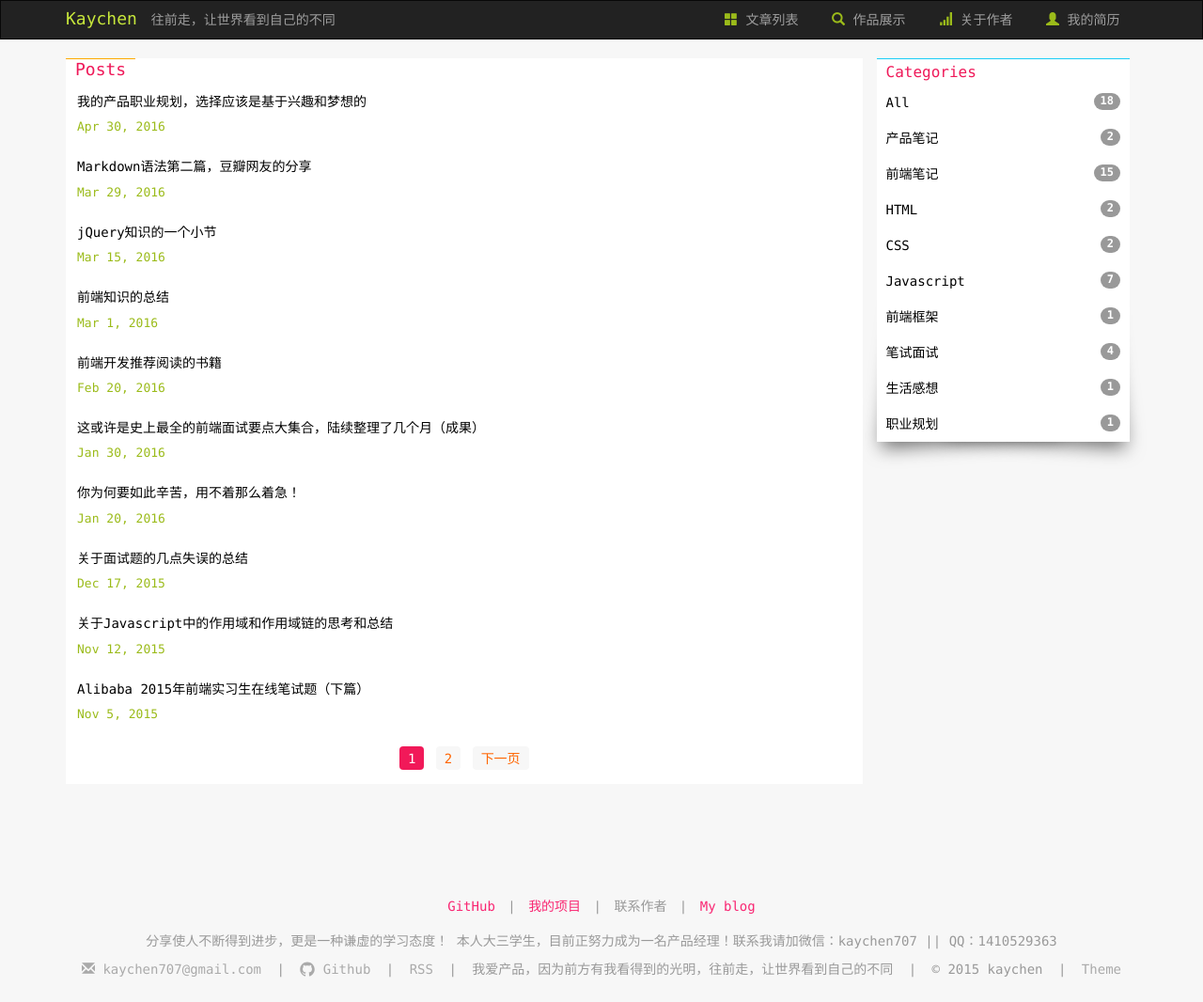
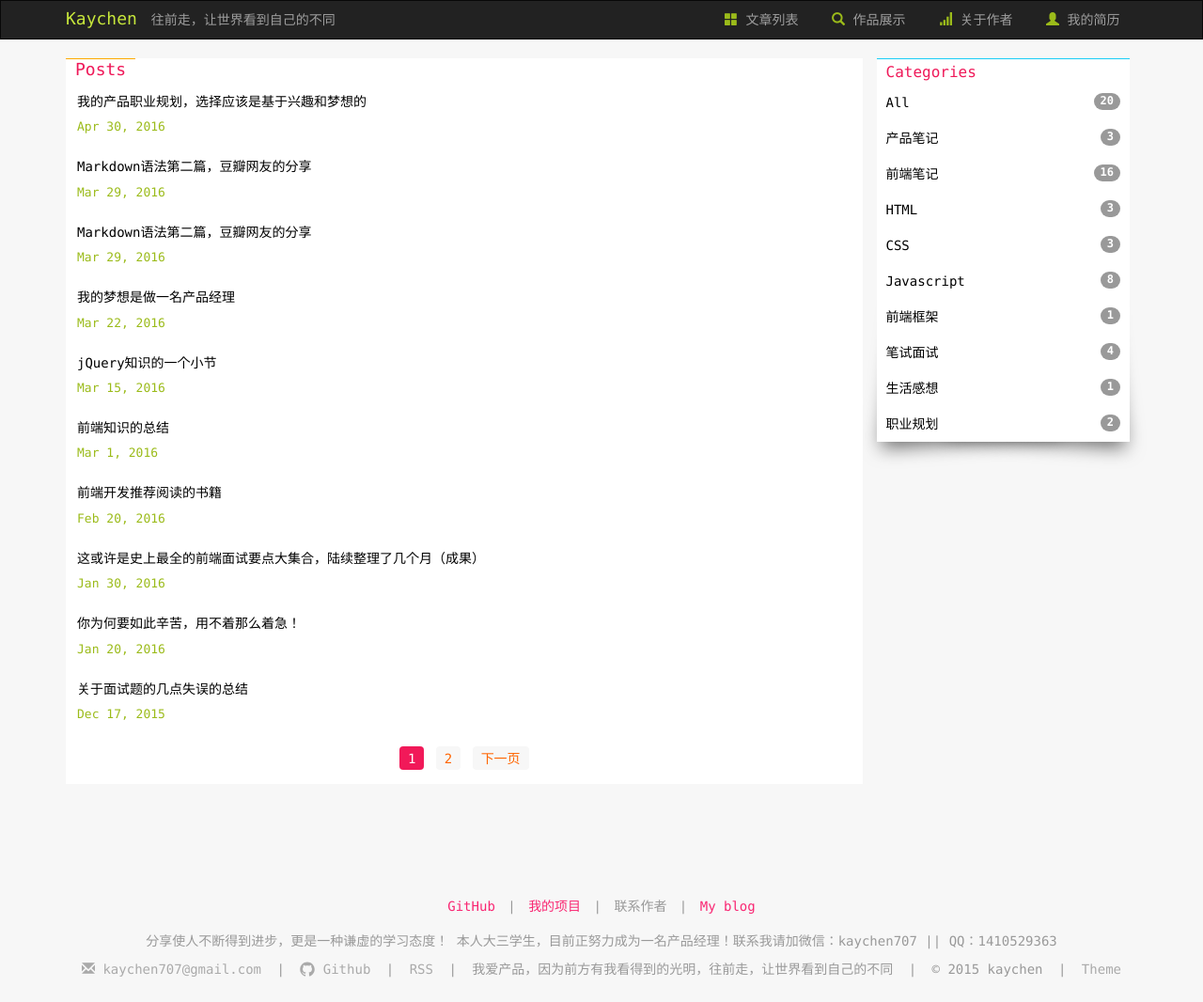
Before and after one commit to LittlewhiteChen/LittlewhiteChen.github.io, a Jekyll site: the page built from index.html, in a window 1280 px wide. Shown: the whole page at 94% size. Built offline with Jekyll 4.4.1, drawn with Linux system fonts in a browser that asks for light colours; nearby versions of some CDN libraries; the list of posts is cut into pages by our own code; comment, search, counter and statistics services are not loaded; a style sheet for code colours, icons or effects is not loaded; some of the changed lines change nothing that is shown.

Commit message:
产品笔记

````diff
--- /dev/null
+++ b/_posts/2016-03-22-0017.md
@@ -0,0 +1,80 @@
+---
+layout: post
+title:  "我的梦想是做一名产品经理"
+date:   2016-03-22 09:06:05
+categories: 产品笔记 职业规划
+excerpt: 产品
+---
+* content
+{:toc}
+
+
+**我的梦想是做一名演员——周星驰**
+
+接连两次的面试失败，一次死在阿里巴巴内推单面上，一次是死在腾讯群面上，感觉心里挺难过的。之前都是信息满满的，可是真的见识到惨烈的竞争后，感觉自己并没有想象中的强大。甚至有一些迷茫……
+
+结束了这两次的面试，我开始在问我自己，我的梦想是什么？我擅长什么？
+
+## 我为何要选择做产品经理
+
+上大学之前，我很憧憬电子商务专业，我想未来的三年我会是一名专业的电子商务方向的工程师，读了一年之后，我觉太过空洞，经过短暂的一年创业之后，我开始学习前端技术，我也学习了很多，很深入。我的梦想是成为一名优秀的前端工程师。
+
+然而今年2月底，我在开始找实习工作的时候，我放弃了前端工程师的想法，为什么放弃呢？
+1. 就前端工程师和产品经理两个岗位所做的工作，我似乎更喜欢产品经理更加感性的工作，我本身是文科专业，又有一定的技术基础，在产品经理这个岗位会更适合一些。
+2. 在职业发展规划上，我本身的计划是先通过技术途径能够去更大的公司，然后再转向产品岗位，我最终是先做产品的工作。
+3. 但是穷在学习前端技术的时候，有自己的缺陷，没有扎实的计算机基础知识，这在很大程度上限制了我在技术上的深入，在学习框架知识和一些底层原理的时候，感觉非常的吃力，所以这在一定程度上暗示着我在这条路上，无法干的非常的出色。
+4. 反过来说产品工作，我做产品工作就可以做的非常出色么？大二开始接触产品经理这个职位，但是当时我并没有打算做一名产品经理，而是花了一年的时间，学习各种技术。这样我在产品工作上有了相对优势的技术基础，我更加熟悉产品的开发流程和技术衡量。
+5. 目前通过一个月的产品学习，我的进步很大，因为之前打了一定的基础。后面需要一个综合的整理以及实践学习。
+
+**结果是我确实想做一名出色的产品经理，想做一些事，或许可以改变人们的生活。**
+
+## 我适合当产品经理么
+
+
+**1. 我是一个彻底的产品控。**
+    大学两次自主创业，两年前端开发经验，经历过多种角色和多个岗位的的尝试和锻炼，比如产品经理，前端开发，电子商务系统策划，运营等。主导管理过多款产品的整个生命周期；喜欢自己设计一些小应用；有工匠的苛刻思维和标准，专业，极致的产品思维；擅长的产品方向，需求分析和管理，项目协作推进和管理，产品设计，用户研究，电子商务产品。
+**2. 我是一个典型的文科男**
+    拥有丰富的感性思维，思维活跃，心思细腻，注重细节，追求完美，文案能力过硬。
+**3. 我又是一个不甘落后的理科技术宅**
+    有技术开发背景，懂得开发的各种标准，了解一些基本的技术架构，能够进行前端开发，了解后端，性能优化，技术可行性分析。擅长技术方面的沟通。具有逻辑推理思维，抽象能力思维，数据分析能力。
+**4. 也是一名不折不扣的大龄青年**
+    经历过生活的挫折，抗压能力强，成熟稳重，做事非常严谨可靠，超强的自我管理能力，自控能力强，能够快速承担工作，担任起责任
+**5. 还是一个无比爱折腾的青年**
+    有两次创业经历，掌握更多的知识，经历了大风大浪，更加懂得业务，经历丰富，更加稳重，对工作上手快，有更好的执行力，团队沟通，团队管理，执行力比其他人有优势。在日常生活中自己做一些手工产品，厨艺是个优势，三不沾，烟酒，游戏，却特别喜欢整理，收拾，辍学去打工，成了大龄青年。
+**6. 一个凡事都要规划的理智者**
+    学习会有清晰的规划，这次实习工作的详细规划，人生目标的规划，职业方向清晰，目标坚定，做事情有条不紊。
+
+**7. 一个爱书如命的收藏者，能够快速学习一门新技术，新方法，知识面广泛，懂得的多，深度学习，强烈的自我驱动，有技术，产品，电商三方面的扎实知识。**
+___
+**劣势，待跟进的功能：**
+
+1.过于执着，追求大而全，浪费时间
+2.闭门造车
+3.遇事胆怯，不够自信
+
+**优化迭代方案：**
+
+1.提高效率，在下一版本（后面几个月），多锻炼自己的逻辑能力，多看书，提高设计能力。
+2.学会与人交流，平时多分享，多演说，在下一版本，会有很大改变.
+
+----
+以上对自己的性格做了一个总结，也是自己的做产品工作的优势分析。
+
+## 我的产品工作方向
+
+1. 我的主修专业是电子商务专业，电商领域是我最擅长的方向。
+2. 我有一定的技术基础，在电商产品开发中会有更大的优势。
+3. 文科出身，在文案上会有独特的优势。
+
+**所以我的方向是电商领域的产品经理**
+
+----
+
+## 我在面试产品职位上的问题
+
+1. 我最大的问题在于表达能力，社交能力的欠缺，自信心的建立上。
+在群面中，我会将自己的处于leader的角色上，但是我不知不觉的过于表现自己，忽略了团队，所以在群面中，处于劣势，有必要转换角色。首先加强文字梳理，逻辑梳理，表达能力上的锻炼，争取成为总结陈词的角色；另外一点是在于创意的积累上，可以作为创意的提供者和陈词的补充者。
+2. 单面中个人经历的复盘上欠缺，没有具体化，大而空。
+3. 个人产品知识体系的还不完整，产品的硬技能不够。
+4. 知识的广度不够，比如游戏，直播平台，机器学习等等流行领域的了解不够。
+5. 加强心理素质的锻炼，开始的一些面试成功率会很低，马云当初面试也被拒绝了十几次，最后才成功。不气馁，及时做反思总结，再努力争取。循环往复几次，慢慢的就会提高成功率。
--- /dev/null
+++ b/_posts/2016-03-29-0018.md
@@ -0,0 +1,192 @@
+---
+layout: post
+title:  "Markdown语法第二篇，豆瓣网友的分享"
+date:   2016-03-29 12:06:05
+categories: 前端笔记 HTML CSS Javascript
+excerpt: Markdown语法（马克飞象）相关，Github上的MarkDown语法分享。
+---
+
+* content
+{:toc}
+
+
+
+#Markdown
+
+>网上关于Markdown的介绍和入门指南已经很多，再写一份似乎显得多余，但对于我自己来说，写这样一份文档是对自己的Markdown掌握情况的检验，也是为推广Markdown贡献力量。
+如有错漏之处，还请指出。
+
+##1.What
+Markdown是一种轻量级标记语言。用来在输入文本的同时完成格式的编辑以及图片超链接的插入等工作。
+
+##2.Why
+- 在写作时，对于格式的编辑往往会打断思路，影响本来顺畅的行文。而使用Markdown写作则可以避免这种麻烦，整个过程中甚至可以做到全键盘操作，不需要使用鼠标甚至触摸板，大大***提高写作效率***。
+
+- 现在的写作软件如Word、Pages，强大全能，但同样复杂臃肿。对于普通的文字写作来说，有大量功能是用不到的，反而会造成不便。Markdown作为一种标记语言，***对编辑器无要求***，文本可以在任何地方输入，之后使用软件转成html或者pdf即可。
+
+- 作为纯文本，***分享时只需传送原文***，一来整个文件非常小，以k计；二来文本已经包括对格式的说明，收到的一方在查看时，原文的内容和格式并不会因为使用软件的差异而产生大的区别，这对于需要协作编辑的文本十分重要。
+
+- Markdown可以***直接导出***成HTML、PDF等格式，兼容性及拓展性很强。
+
+
+##3.How
+###3.1 Markdown语法
+
+- ###标题
+                # 一级标题
+                ## 二级标题
+                ### 三级标题
+                #### 四级标题
+                ##### 五级标题
+*效果是：*
+>#一级标题
+>## 二级标题
+>### 三级标题
+>#### 四级标题
+>##### 五级标题
+
+- ###强调
+                *斜体*
+                **粗体**
+                ***粗斜体***
+*效果是：*
+> *斜体*
+> **粗体**
+> ***粗斜体***
+
+- ###序列
+                有序序列：
+                1.内容
+                2.
+                3.
+
+                无序序列：
+                - 内容
+                -
+                -
+                或
+                * 内容
+                *
+                *
+
+- ###引用
+                >引用内容
+        *效果是：*
+        > >引用内容
+
+- ###分隔
+                ----------------
+                ================
+                ****************
+                任意一种符号；符号的数量大于两个。
+        *效果是：*
+        > ------------------
+
+- ###代码段
+                按tab键
+                或
+                ```代码段```
+        *效果是：*
+        >```代码段```
+
+- ###删除
+                ~~删除内容~~
+        *效果是：*
+        >~~删除内容~~
+
+- ###链接和邮件
+                <邮箱地址>
+                        <example@gmail.com>
+                <网址>
+                        <http://zhusunbg.duapp.com/yocson>
+                [说明](网址)
+                        [豆瓣](www.douban.com)
+                [说明][序号]
+                [序号]: 网址 （此句可在文档任意位置）
+                        [豆瓣][1]
+                        [1]: http://www.douban.com
+        *效果是：*
+        ><example@gmail.com>
+        ><http://zhusunbg.duapp.com/yocson>
+        >[豆瓣](http://wwww.douban.com)
+    >[豆瓣][1]
+[1]: http://www.douban.com
+
+- ###图片
+                ![说明]（网址)
+                        ![重庆](http://img5.douban.com/view/photo/photo/public/p2181560267.jpg)
+                ![说明][序号]
+            [序号]: 网址 (此句可在文档任意位置)
+        *效果是：*
+        >![重庆](http://img5.douban.com/view/photo/photo/public/p2181560267.jpg)
+
+
+- ###表格
+                |标……题|标……题|标……题|
+                |:---|:---:|----:|
+            |左对齐|居中|右对齐|
+            “：”的位置控制对齐方式
+
+        *效果是：*
+        >
+        |标……题|标……题|标……题|
+        |:---|:---:|----:|
+    |左对齐|居中|右对齐|
+
+- ###脚注
+                内容[^序号]
+                [^序号]：解释
+        *效果是：*
+        >内容[^1]
+
+[^1]:相关解释
+
+- ###输入原符号
+                由于markdown使用了一些符号作为标记符，所以如想输入原符号，需在前面加一个“\”
+        *效果是：*
+        > \* \#
+
+
+### 3.2 Markdown工具
+###Mac：
+[Mou](http://mouapp.com/)
+>国人制作的一款非常优秀的软件，免费。入门建议使用。
+
+
+[Ulysses III](http://www.ulyssesapp.com/)
+>很专业，评价很高，但需购买。后期可以考虑使用。
+
+###IOS：
+[Evermark](http://esoftmobile.com/evermark/)
+>国内开发者做的小应用，轻量便捷，我一直在用。唯一的遗憾是没有iPad版，但我问了开发者，他答复新版本将会支持，会尽快发布。
+![](http://esoftmobile.com/evermark/screenshot1.PNG)
+
+[WordEver](http://wordever.info/)
+>在找iPad端编辑器时发现的，键盘的功能非常强大。缺点是不支持中文，如果纯英文写作推荐这个软件。
+![](http://wordever.info/images/slider/ipad-mini.png)
+
+###Windows：
+[MarkdownPad](http://www.markdownpad.com/)
+>![](http://www.markdownpad.com/img/markdownpad2.png)
+
+[MarkPad](http://code52.org/DownmarkerWPF/)
+>![](http://code52.org/DownmarkerWPF/screenshot.png)
+>由于我不是用Windows，所以以上两个软件仅作参考。
+
+###Web:
+[马克飞象](http://maxiang.info/)
+>专为印象笔记打造，输入完直接保存到印象笔记。也有Chrome的拓展应用。
+![](http://cl.ly/image/401z311c3t1w/Image%202014-05-09%20at%2010.25.38%20PM.png)
+
+[简书](http://jianshu.io/)
+>专业的写作网站，并大力推广Markdown写作。
+![](http://ww4.sinaimg.cn/large/687afc7fjw1dzs5crii94j.jpg)
+
+### 3.3 图片链接获取方法
+- 如果是网络图片，直接右键图片，选择复制图片URL即可。
+- 如果是本地图片，可以选择[Cloudapp](http://www.getcloudapp.com/)，免费账户是每天10张，每张不超过25M,基本够用。（Mac）
+
+##延伸阅读
+- [為什麼文科生也該用markdown寫作?](http://www.douban.com/note/221187015/)
+- [为什么作家应该用 Markdown 保存自己的文稿](http://jianshu.io/p/qqgjln)
+- [Markdown小技巧集合](http://www.yangzhiping.com/tech/markdown-tips.html)
--- a/_posts/2016-04-30-0018.md
+++ b/_posts/2016-04-30-0022.md
@@ -1,7 +1,7 @@
 ---
 layout: post
 title:  "我的产品职业规划，选择应该是基于兴趣和梦想的"
-date:   2016-04-30 18:06:05
+date:   2016-04-30 11:06:05
 categories: 产品笔记 职业规划
 excerpt: 产品
 ---
````
